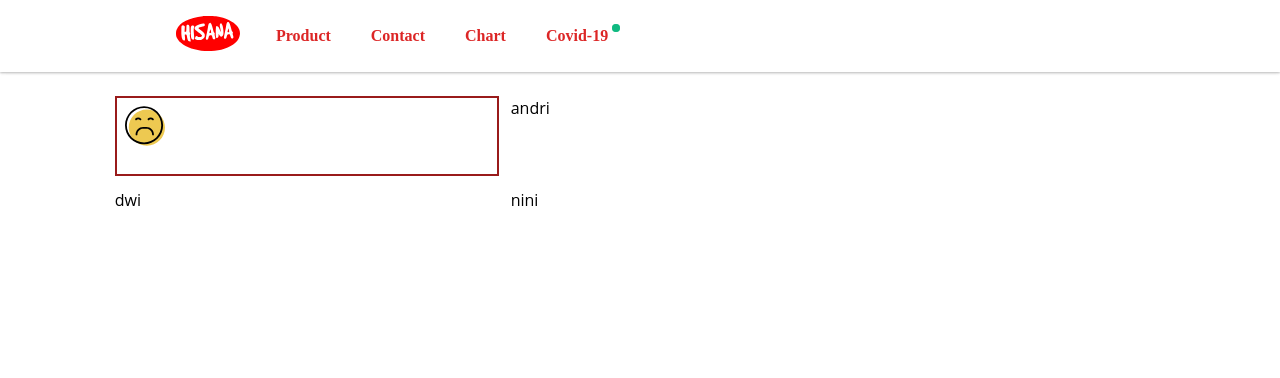
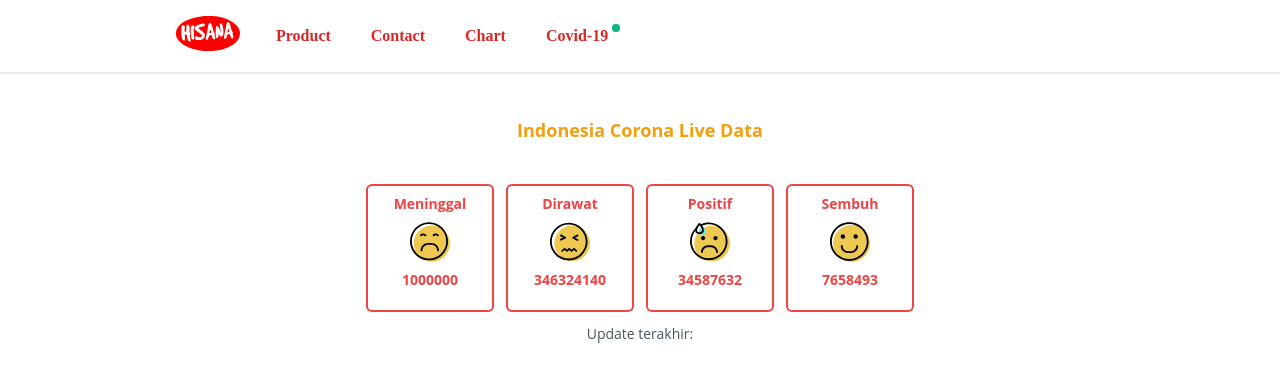
Before and after one commit to uyyoq/proposal-app, a Next.js app: page /covid-19 in a window 1280 px wide. Shown: the top 378 px of the page. Built offline with nearby package versions, Linux system fonts and the light colour scheme; a web font is replaced by a local one.

Commit message:
add card covid19

```diff
--- a/pages/covid-19.js
+++ b/pages/covid-19.js
@@ -1,25 +1,57 @@
-import Navbar from "../components/Navbar/navbar"
+import React from "react"
+
 
 const mati = "/icon/mati.svg"
+const dirawat = "/icon/dirawat.svg"
+const positif = "/icon/positif.svg"
+const sembuh = "/icon/sembuh.svg"
 
 const Covid19 = () => {
   return (
-    <div>
-      <div className="flex w-full items-center my-0 mx-auto" >
-        <Navbar />
-      </div>
-     <div className="flex flex-wrap gap-x-3 gap-y-3">
-       <div className="w-96 border-2 border-red-800 py-2 px-2 h-20">
-         <img src={mati} alt="sedih" className="h-10 w-10"></img>
+    <React.Fragment>
+      <h1 className="font-bold text-lg mt-5 text-yellow-500">Indonesia Corona Live Data</h1>
 
 
+      <div className="flex flex-wrap mt-10 gap-x-3 gap-y-3">
+
+        <div className="flex flex-col w-32 h-32 border-2 border-red-500 py-2 px-2 rounded-md items-center">
+          <p className="font-bold text-sm text-red-500">Meninggal</p>
+          <img src={mati} alt="mati" className="h-10 w-10 my-2"></img>
+          <div>
+            <p className="font-bold text-sm text-red-500">1000000</p>
+          </div>
+        </div>
+
+        <div className="flex flex-col w-32 h-32 border-2 border-red-500 py-2 px-2 rounded-md items-center">
+          <p className="font-bold text-sm text-red-500">Dirawat</p>
+          <img src={dirawat} alt="dirawat" className="h-10 w-10 my-2"></img>
+          <div>
+            <p className="font-bold text-sm text-red-500">346324140</p>
+          </div>
+        </div>
+
+        <div className="flex flex-col w-32 h-32 border-2 border-red-500 py-2 px-2 rounded-md items-center">
+          <p className="font-bold text-sm text-red-500">Positif</p>
+          <img src={positif} alt="positif" className="h-10 w-10 my-2"></img>
+          <div>
+            <p className="font-bold text-sm text-red-500">34587632</p>
+          </div>
+        </div>
+
+        <div className="flex flex-col w-32 h-32 border-2 border-red-500 py-2 px-2 rounded-md items-center">
+          <p className="font-bold text-sm text-red-500">Sembuh</p>
+          <img src={sembuh} alt="sembuh" className="h-10 w-10 my-2"></img>
+          <div>
+            <p className="font-bold text-sm text-red-500">7658493</p>
+          </div>
+        </div>
+
       </div>
-       <div className="w-96">andri</div>
-       <div className="w-96">dwi</div>
-       <div className="">nini</div>
 
-     </div>
-    </div>
+      <p className="text-sm mt-3 text-gray-600">Update terakhir:</p>
+
+    </React.Fragment>
+
   )
 }
 
```
